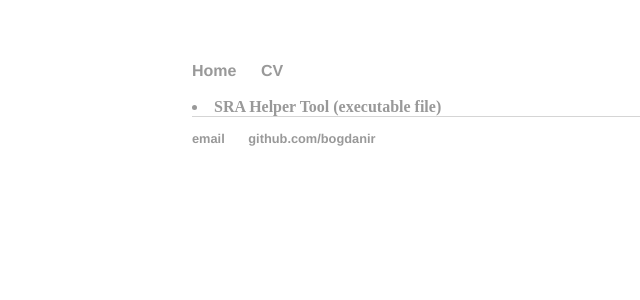
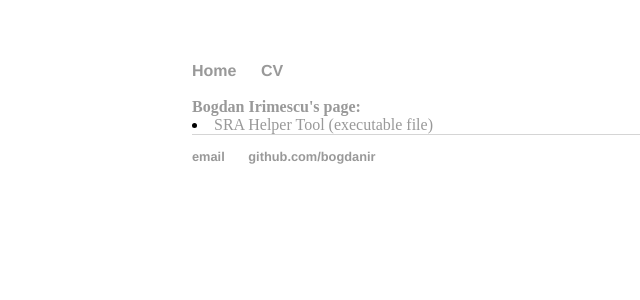
Before and after one commit to bogdanir/MDFextract, a Jekyll site: the page built from index.html, in a window 1280 px wide. Shown: the top 300 px of the page, without its empty margins (0-640 px from the left). Built offline with Jekyll 4.4.1, drawn with Linux system fonts in a browser that asks for light colours.

Commit message:
Update default.html

```diff
--- a/_layouts/default.html
+++ b/_layouts/default.html
@@ -16,7 +16,7 @@
 </ul>
     </nav>
 <div class="container">
-<b Bogdan Irimescu's page:
+<b> Bogdan Irimescu's page:
 </b>
 
   <li><a href="https://drive.google.com/file/d/1zA09q0NBZuadA9SGebUlwRq4ofRfTYRX/view?usp=sharing">SRA Helper Tool (executable file)</a></li>
```
